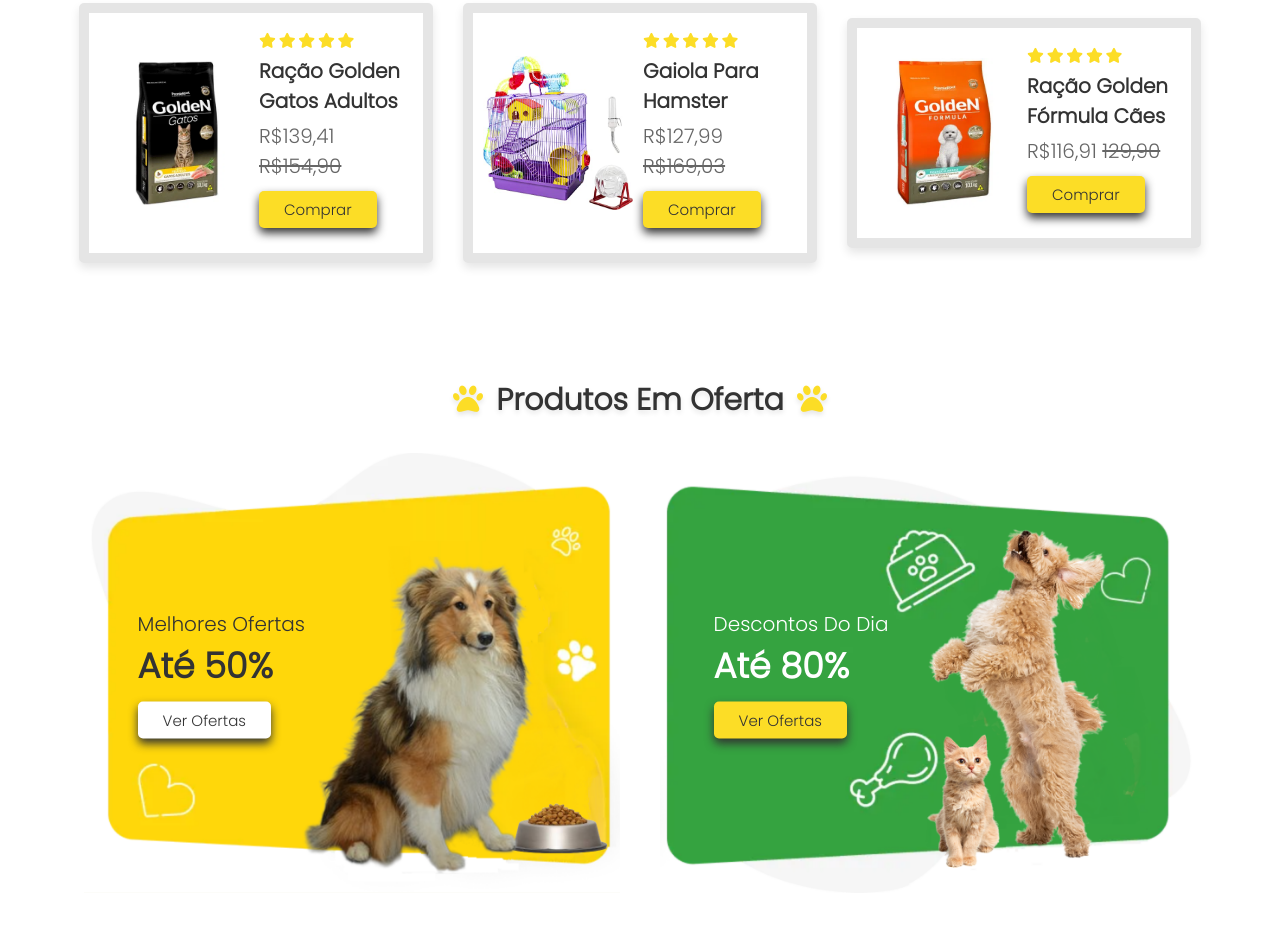
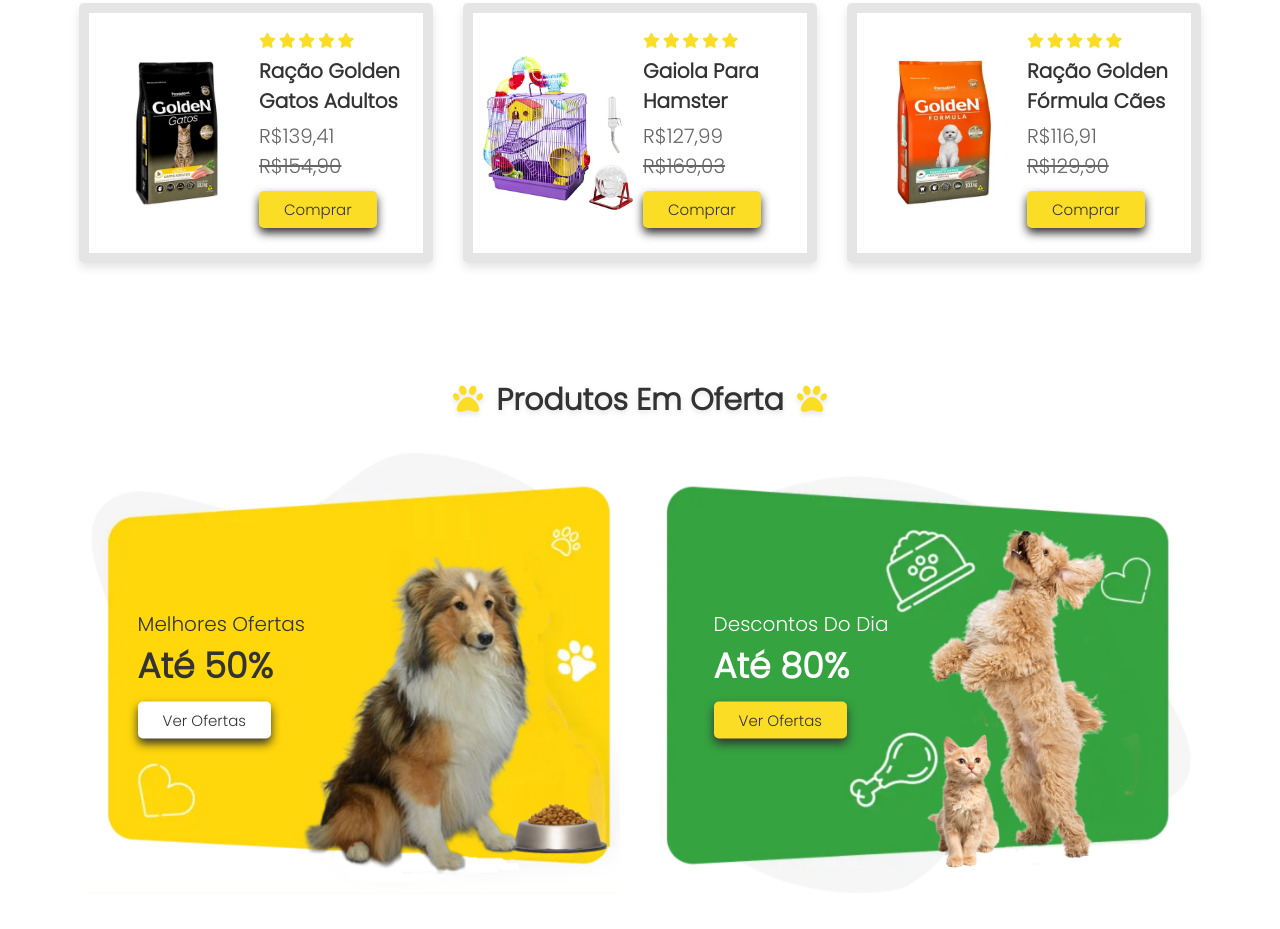
Before and after one commit to SergioLuisCardoso/petshop-website, a plain HTML site: page index.html in a window 1280 px wide. Shown: the part 3197-4126 px from the top of the page. Drawn offline with nearby package versions, Linux system fonts and the light colour scheme.

Commit message:
altered README.md file

```diff
--- a/index.html
+++ b/index.html
@@ -260,7 +260,7 @@
                     <i class="fas fa-star"></i>
                 </div>
                 <h3>Ração Golden Fórmula Cães</h3>
-                <div class="price"> R$116,91 <span>129,90</span> </div>
+                <div class="price"> R$116,91 <span>R$129,90</span> </div>
                 <a href="#" class="btn">Comprar</a>
             </div>
         </div>
```
